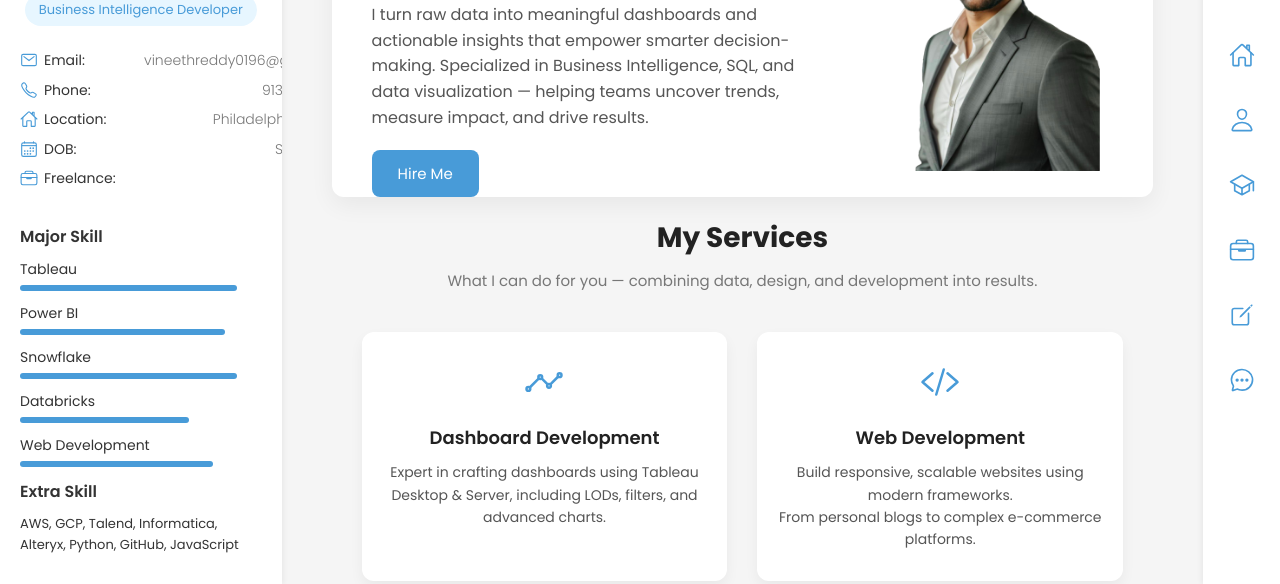
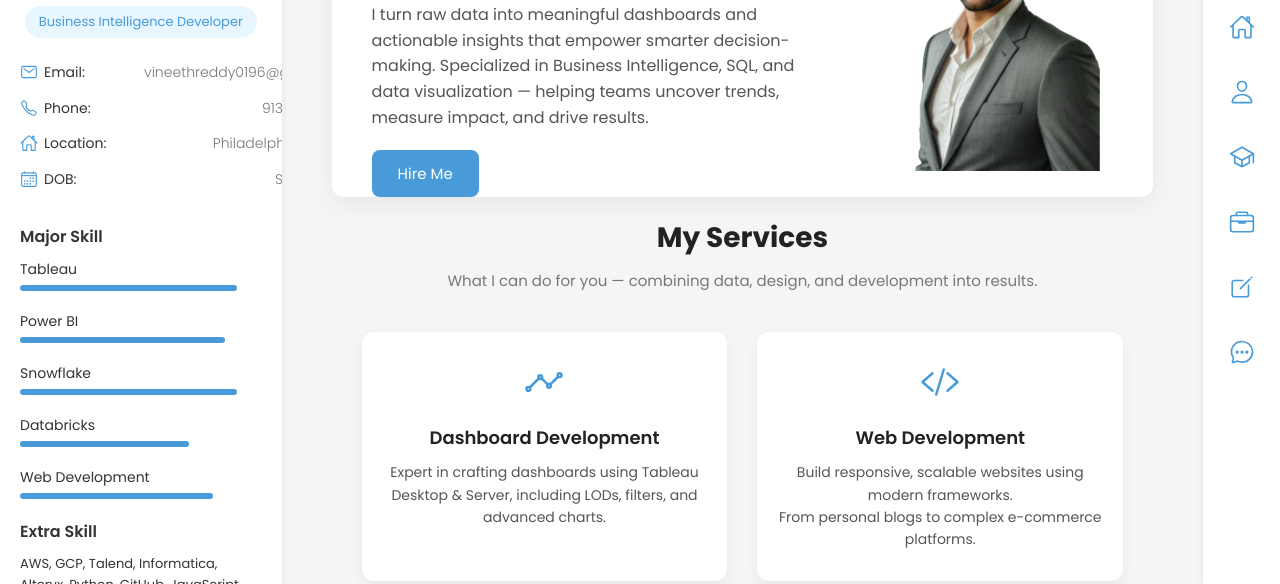
Before and after one commit to MVineethReddy/mvineethreddy, a plain HTML site: page index.html in a window 1280 px wide. Shown: the part 216-800 px from the top of the page. Drawn offline with nearby package versions, Linux system fonts and the light colour scheme.

Commit message:
Update 2

```diff
--- a/index.html
+++ b/index.html
@@ -56,11 +56,11 @@
           <div class="label">DOB:</div>
           <div class="value">Sep 12, 1998</div>
         </div>
-        <div class="contact-row">
+        <!-- <div class="contact-row">
           <ion-icon name="briefcase-outline"></ion-icon>
           <div class="label">Freelance:</div>
           <div class="value">Available</div>
-        </div>
+        </div> -->
       </div>
 
       <!-- Skills Section -->
@@ -281,11 +281,11 @@
 
     <!-- Right Sidebar: Navigation -->
     <div class="right-sidebar">
-      <div class="theme-toggle">
+      <!-- <div class="theme-toggle">
 	    <button id="themeButton">
 	      <ion-icon name="moon-outline"></ion-icon>
 	    </button>
-	  </div>
+	  </div> -->
       <ul class="nav-buttons">
 		<li><a href="#" data-target="home"><ion-icon name="home-outline"></ion-icon></a></li>
 		<li><a href="#" data-target="about"><ion-icon name="person-outline"></ion-icon></a></li>
--- a/style.css
+++ b/style.css
@@ -116,7 +116,7 @@ h1, h2, h3, h4, .section-desc {
 
 .role {
   display: inline-block;
-  margin-top: 8px;
+  margin-top: 20px;
   font-size: 13px;
   font-weight: 400;
   color: var(--primary-color);
@@ -129,7 +129,7 @@ h1, h2, h3, h4, .section-desc {
 .contact {
   display: grid;
   grid-template-columns: 24px 100px 1fr;
-  row-gap: 10px;
+  row-gap: 16px;
   font-size: 14px;
 }
 
@@ -166,7 +166,7 @@ ion-icon {
 
 .skill {
   font-size: 14px;
-  margin-bottom: 12px;
+  margin-bottom: 20px;
 }
 
 .bar {
```
